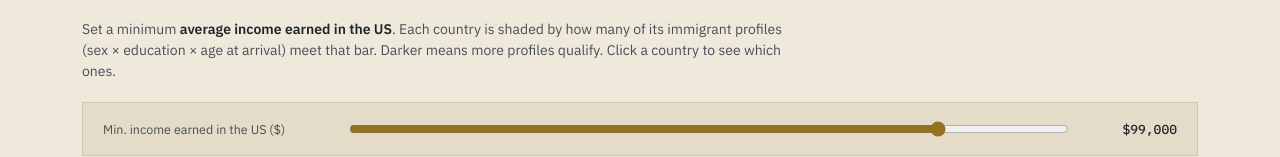
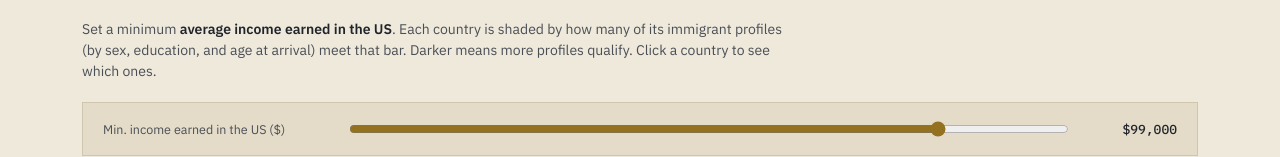
Before and after one commit to dario-marino/immigration-selection.github.io, a plain HTML site: page index.html in a window 1280 px wide. Both pictures are taken after a click on the button "INCOME GENERATED". Shown: the part 203-360 px from the top of the page. Drawn offline with nearby package versions, Linux system fonts and the light colour scheme; no server answers.

Commit message:
Update index.html

```diff
--- a/index.html
+++ b/index.html
@@ -236,7 +236,7 @@ function buildControls(){
     document.getElementById("pisa-slider").addEventListener("input", e=>{ pisaMin = +e.target.value; updatePisaVal(); render(); });
     updatePisaVal();
   } else if(mode === "income"){
-    desc.innerHTML = "Set a minimum <b>average income earned in the US</b>. Each country is shaded by how many of its immigrant profiles (sex &times; education &times; age at arrival) meet that bar. Darker means more profiles qualify. Click a country to see which ones.";
+    desc.innerHTML = "Set a minimum <b>average income earned in the US</b>. Each country is shaded by how many of its immigrant profiles (by sex, education, and age at arrival) meet that bar. Darker means more profiles qualify. Click a country to see which ones.";
     c.innerHTML = `<div class="control-row"><label for="sel-slider">Min. income earned in the US ($)</label>
       <input type="range" id="sel-slider" min="0" max="120000" step="1000" value="${incomeMin}"><span class="val" id="sel-val"></span></div>${benchRow("income","sel-slider")}`;
     document.getElementById("sel-slider").addEventListener("input", e=>{ incomeMin = +e.target.value; updateSelVal(); render(); });
```
